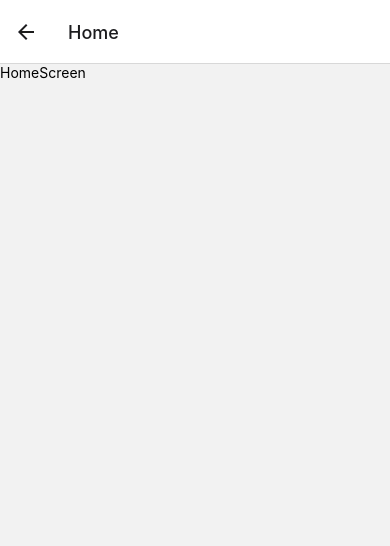
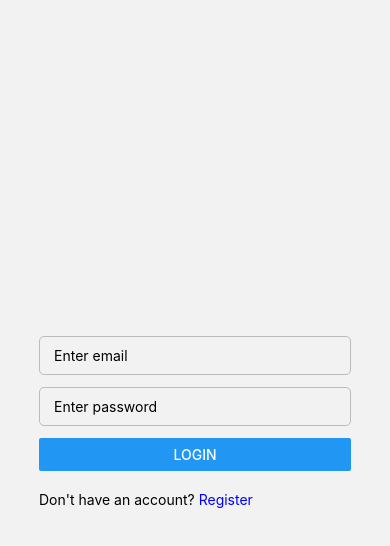
Before and after one commit to Mugisha-isaac/React-native-auth, a React Native app: screen /Home in a window 390 px wide. Shown: the top 546 px of the page. Built offline with nearby package versions, Linux system fonts and the light colour scheme.

Commit message:
[feat] displaying user info on a welcome page

```diff
--- a/src/components/Navigation.jsx
+++ b/src/components/Navigation.jsx
@@ -1,21 +1,29 @@
-import React from 'react'
-import { View, Text } from 'react-native'
+import React,{useContext} from 'react'
 import {NavigationContainer} from '@react-navigation/native'
 import {createNativeStackNavigator} from '@react-navigation/native-stack' ;
 import HomeScreen from '../screens/HomeScreen';
 import LoginScreen from '../screens/LoginScreen';
 import RegisterScreen from '../screens/RegisterScreen';
+import { AuthContext } from "../context/AuthContext";
 
 
 const Stack = createNativeStackNavigator();
 
 const Navigation = () => {
+
+
+  const {userInfo} = useContext(AuthContext);
+  console.log(userInfo)
+
   return (
     <NavigationContainer>
       <Stack.Navigator>
+        {userInfo.token ? ( <Stack.Screen name='Home' component={HomeScreen} />):(
+          <>
         <Stack.Screen name='Login' component={LoginScreen} options={{headerShown:false}} />
         <Stack.Screen name='Register' component={RegisterScreen} />
-        <Stack.Screen name='Home' component={HomeScreen} />
+          </>
+        )}
       </Stack.Navigator>
     </NavigationContainer>
   )
--- a/src/context/AuthContext.jsx
+++ b/src/context/AuthContext.jsx
@@ -46,6 +46,8 @@ export const AuthProvider = ({ children }) => {
   }
 
 
+
+
   return (
     <AuthContext.Provider value={{register,login,isLoading,userInfo}}>{children}</AuthContext.Provider>
   );
--- a/src/screens/HomeScreen.jsx
+++ b/src/screens/HomeScreen.jsx
@@ -1,12 +1,33 @@
-import { View, Text } from 'react-native'
-import React from 'react'
+import { View, Text, StyleSheet, Button } from "react-native";
+import React from "react";
+import { ActivityIndicator } from "react-native";
+import { useContext } from "react";
+import { AuthContext } from "../context/AuthContext";
 
 const HomeScreen = () => {
+  const { userInfo, isLoading } = useContext(AuthContext);
+
   return (
-    <View>
-      <Text>HomeScreen</Text>
+    <View style={styles.container}>
+      {isLoading && <ActivityIndicator size="large" color="#2D96F3" />}
+
+      <Text style={styles.welcome}> Welcome {userInfo.user.name}</Text>
+
+      <Button title="Logout" color="red" />
     </View>
-  )
-}
+  );
+};
 
-export default HomeScreen
+const styles = StyleSheet.create({
+  container: {
+    flex: 1,
+    alignItems: "center",
+    justifyContent: "center",
+  },
+  welcome: {
+    fontSize: 18,
+    marginBottom: 8,
+  },
+});
+
+export default HomeScreen;
```
